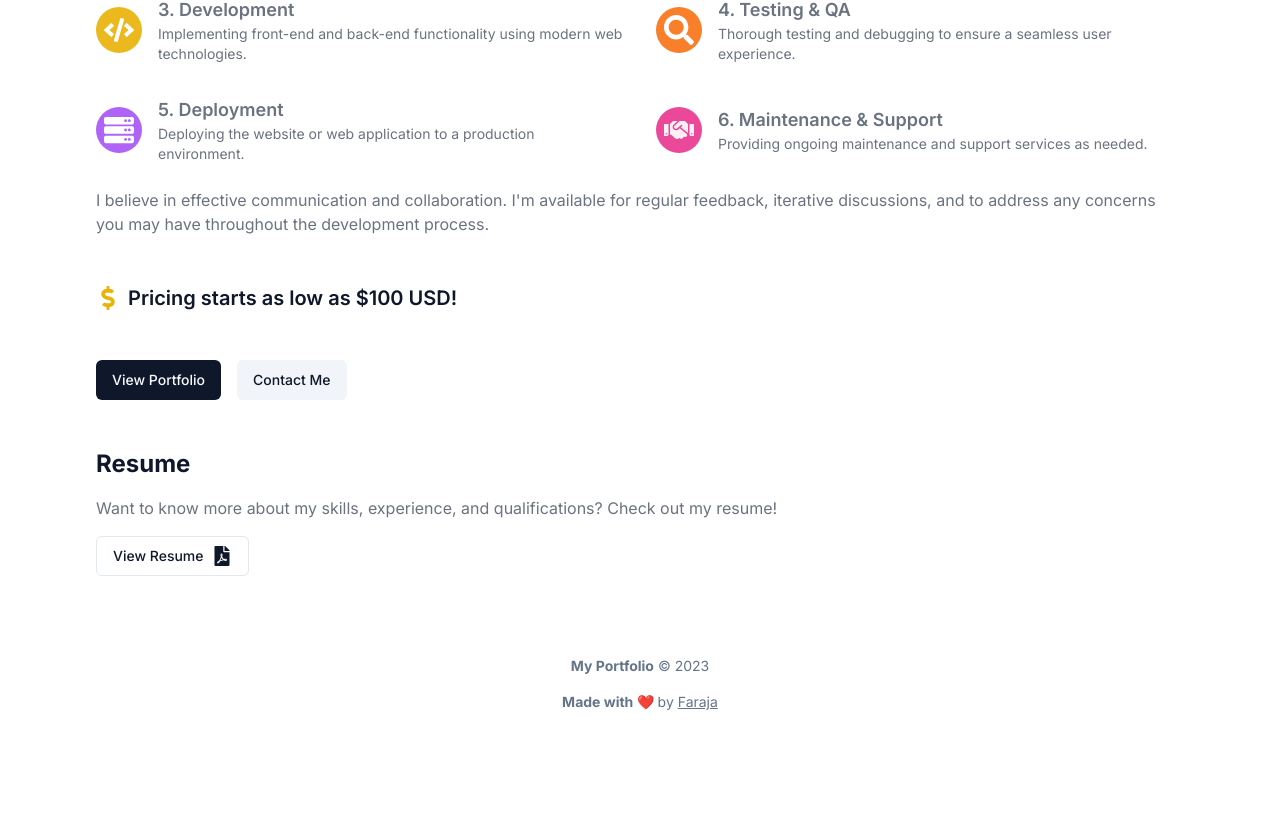
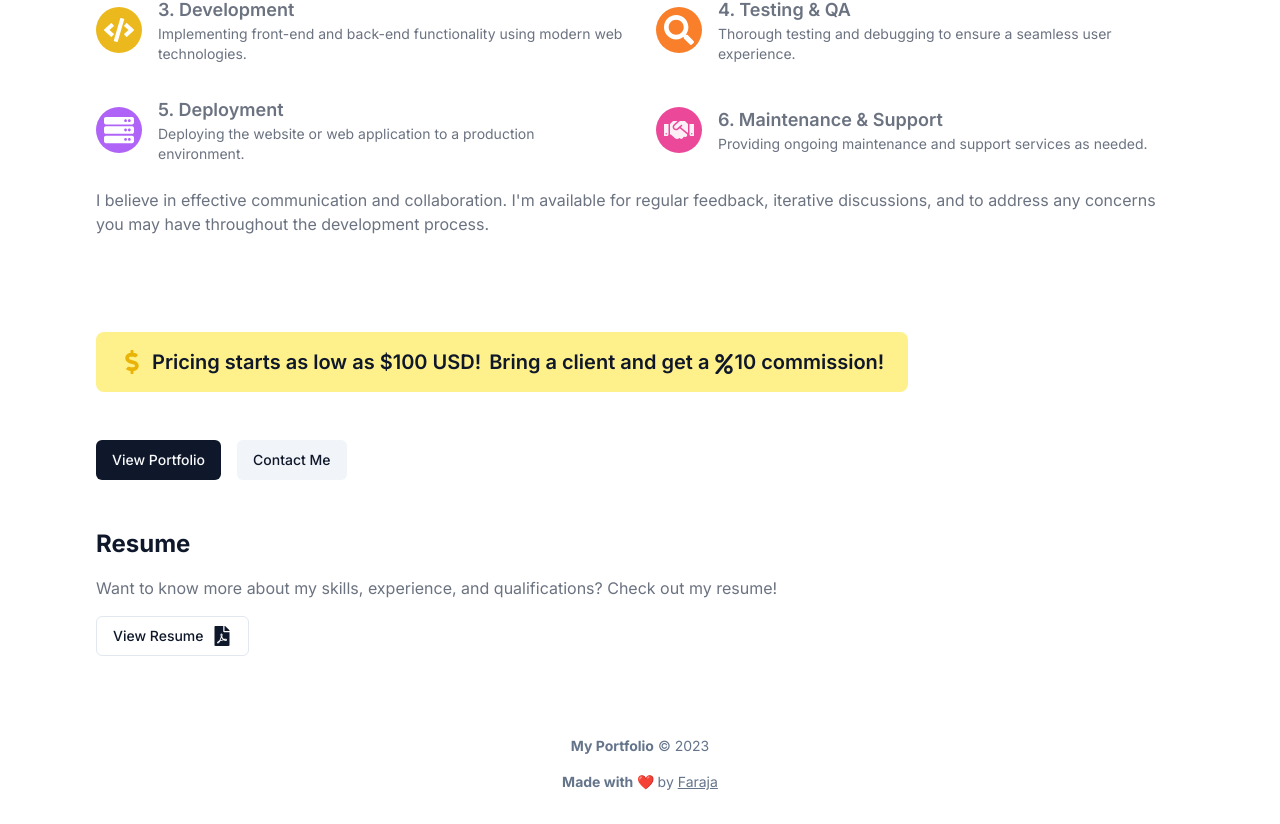
Before and after one commit to farajabien/portfolio, a Next.js app: page / in a window 1280 px wide. Shown: the part 773-1597 px from the top of the page. Before the commit the page ends 1517 px from the top, so only its background shows below. Built offline with nearby package versions, Linux system fonts and the light colour scheme.

Commit message:
added commission

```diff
--- a/app/page.tsx
+++ b/app/page.tsx
@@ -14,6 +14,7 @@ import {
   FaMobileAlt,
   FaNodeJs,
   FaPencilAlt,
+  FaPercent,
   FaReact,
   FaRegFilePdf,
   FaSearch,
@@ -187,10 +188,19 @@ export default function IndexPage() {
 
         <div className="mt-12">
           <div className="flex items-center space-x-2">
-            <FaDollarSign className="text-2xl text-yellow-500" />
-            <span className="text-xl font-semibold">
-              Pricing starts as low as $100 USD!
-            </span>
+            <div className="mt-12 rounded-lg bg-yellow-200 dark:bg-yellow-600 px-6 py-4">
+              <div className="flex items-center">
+                <FaDollarSign className="text-2xl text-yellow-500 dark:text-white" />
+                <span className="ml-2 text-xl font-semibold">
+                  Pricing starts as low as $100 USD!
+                </span>
+                <span className="ml-2 text-xl font-semibold">
+                  Bring a client and get a{" "}
+                  <FaPercent className="inline-block" />
+                  10 commission!
+                </span>
+              </div>
+            </div>
           </div>
         </div>
         <div className="mt-12">
```
